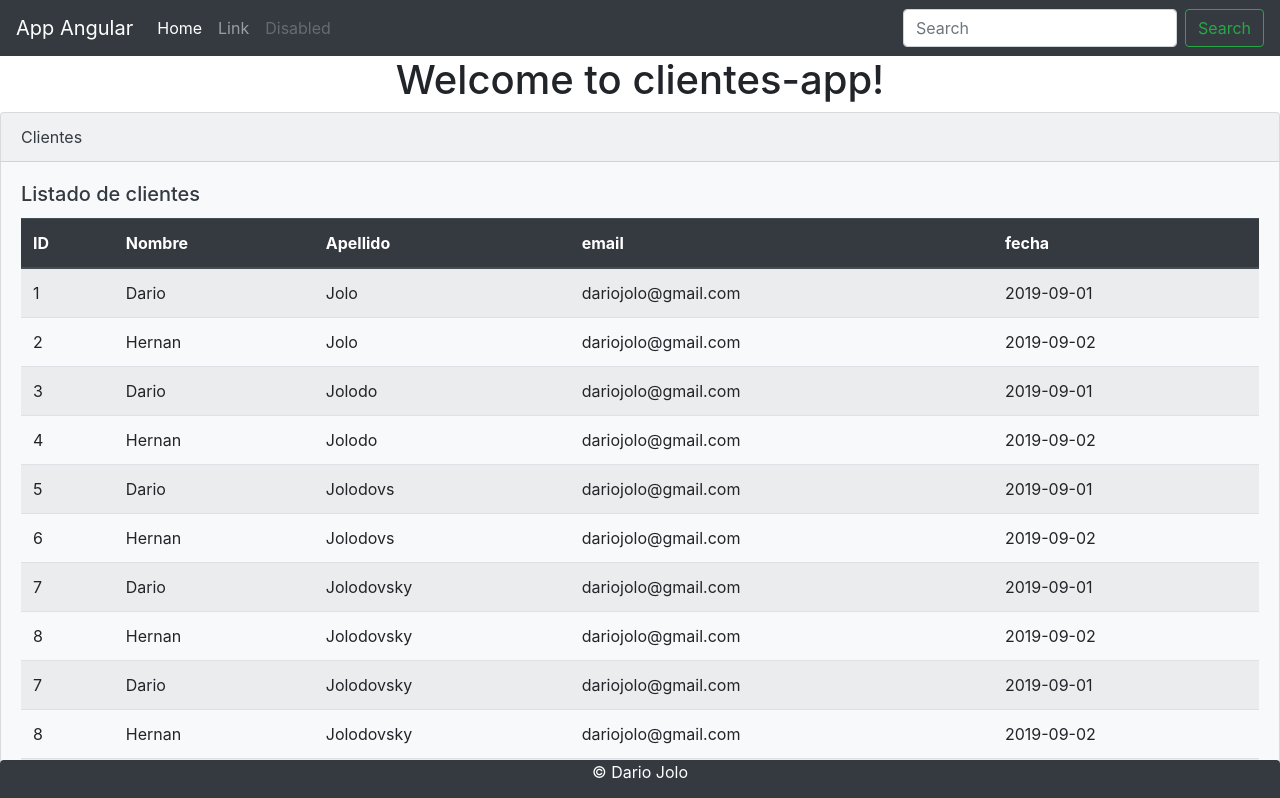
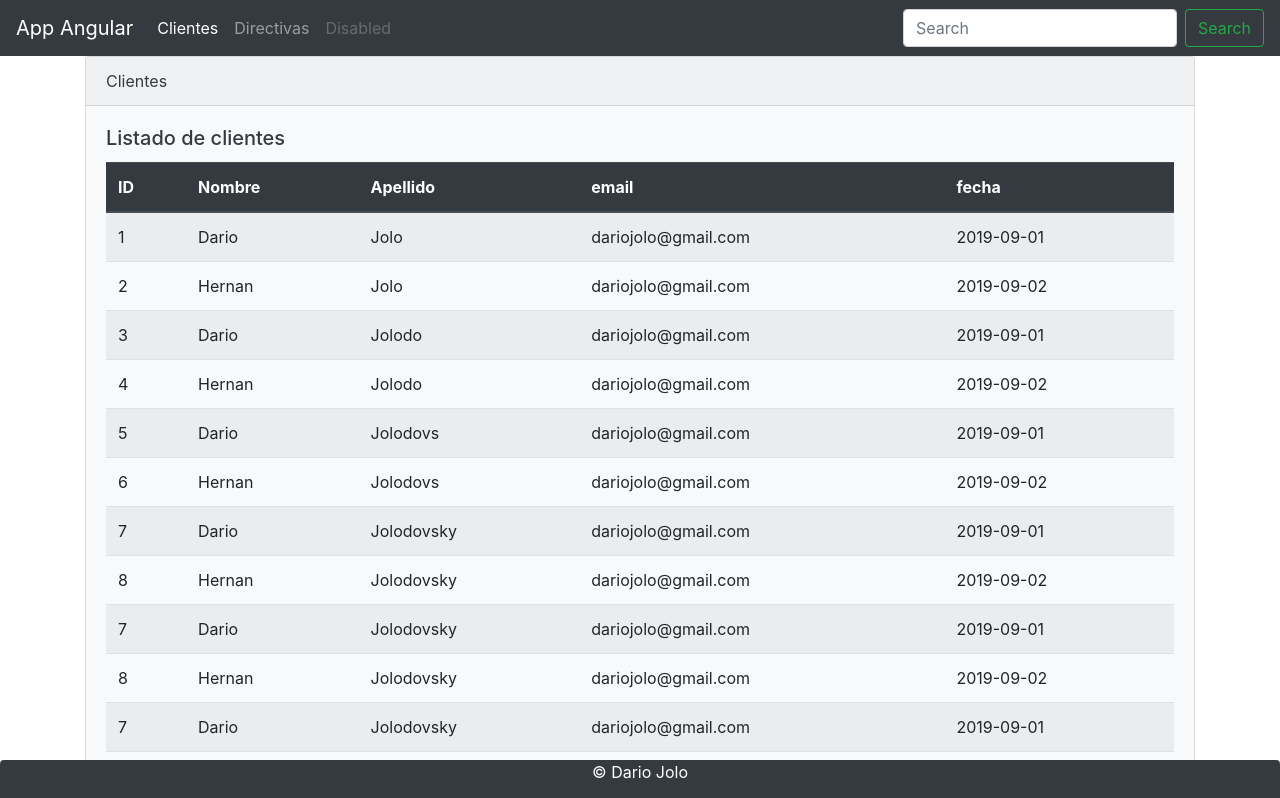
Before and after one commit to dariojolo/clientes-app-angular, an Angular app: page /clientes in a window 1280 px wide. Shown: the top 798 px of the page. Built offline with nearby package versions, Linux system fonts and the light colour scheme.

Commit message:
Mejorado el service cliente y agregadas las rutas

```diff
--- a/src/app/app.component.html
+++ b/src/app/app.component.html
@@ -2,13 +2,9 @@
 <app-header></app-header>
 
 <!--The content below is only a placeholder and can be replaced.-->
-<div style="text-align:center">
-  <h1>
-    Welcome to {{ title }}!
-  </h1>
+<div class='container'>
+  <router-outlet></router-outlet>
 </div>
-
-<app-clientes></app-clientes>
 
 
 <app-footer></app-footer>
--- /dev/null
+++ b/src/app/components/clientes/cliente.service.ts
@@ -0,0 +1,15 @@
+import { Injectable } from '@angular/core';
+import { CLIENTES } from './cliente.json';
+import { Cliente } from './cliente';
+import { Observable, of } from 'rxjs';
+
+@Injectable({
+  providedIn: 'root'
+})
+export class ClienteService {
+  constructor() {}
+
+  getClientes(): Observable<Cliente[]> {
+    return of(CLIENTES);
+  }
+}
--- a/src/app/components/clientes/clientes.component.ts
+++ b/src/app/components/clientes/clientes.component.ts
@@ -1,18 +1,19 @@
 import { Component, OnInit } from '@angular/core';
-import { Cliente} from './cliente';
-import { CLIENTES } from "./cliente.json";
+import { Cliente } from './cliente';
+import { ClienteService } from './cliente.service';
+
 @Component({
   selector: 'app-clientes',
   templateUrl: './clientes.component.html',
   styleUrls: ['./clientes.component.css']
 })
 export class ClientesComponent implements OnInit {
-
-  clientes:Cliente[];
-  constructor() { }
+  clientes: Cliente[];
+  constructor(private clienteService: ClienteService) {}
 
   ngOnInit() {
-    this.clientes = CLIENTES;
+    this.clienteService
+      .getClientes()
+      .subscribe(clientes => (this.clientes = clientes));
   }
-
 }
--- a/src/app/components/header/header.component.html
+++ b/src/app/components/header/header.component.html
@@ -7,12 +7,14 @@
 
   <div class="collapse navbar-collapse" id="navbarSupportedContent">
     <ul class="navbar-nav mr-auto">
-      <li class="nav-item active">
-        <a class="nav-link" href="#">Home <span class="sr-only">(current)</span></a>
+      <li class="nav-item" routerLinkActive='active'>
+        <a class="nav-link" routerLink='/clientes'>Clientes</a>
       </li>
-      <li class="nav-item">
-        <a class="nav-link" href="#">Link</a>
+
+      <li class="nav-item" routerLinkActive='active'>
+        <a class="nav-link" routerLink='/directivas'>Directivas</a>
       </li>
+
 
       <li class="nav-item">
         <a class="nav-link disabled" href="#" tabindex="-1" aria-disabled="true">Disabled</a>
```
Also changed, not shown: src/app/app.module.ts (+12 -4 lines), 1 other file (tests, documents, lock files or other folders).
